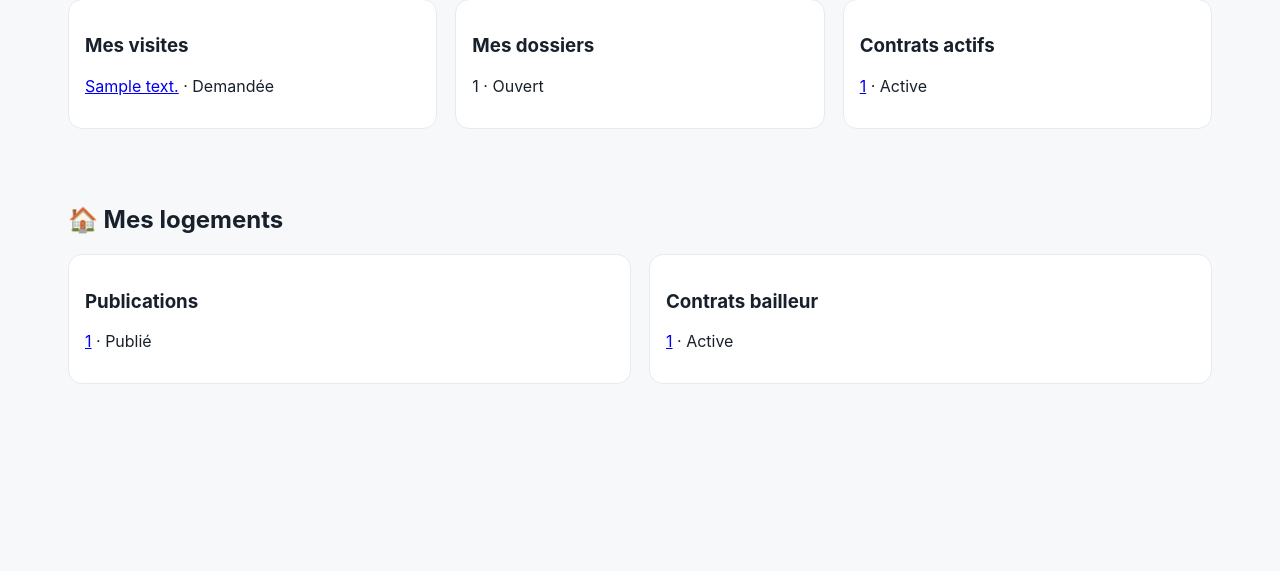
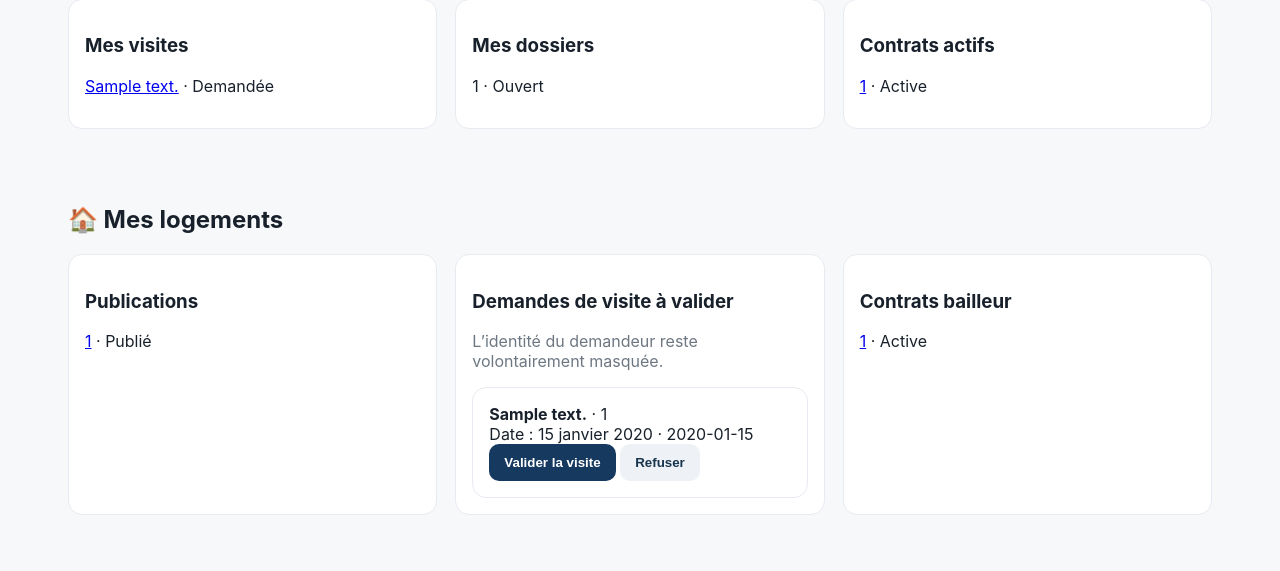
Before and after one commit to biggeff1/Fasthome, a Django app: page /dashboard/ in a window 1280 px wide. Shown: the part 279-850 px from the top of the page. Before the commit the page ends 663 px from the top, so only its background shows below. Run offline with Django 4.2, Linux system fonts and the light colour scheme; a user stored in the database is signed in; tables that the repository leaves empty hold one stand-in row (values such as "Sample post").

Commit message:
Complete tenant and landlord visit interactions

```diff
--- a/templates/dashboard/activity.html
+++ b/templates/dashboard/activity.html
@@ -1 +1,60 @@
-{% extends 'base.html' %}{% block title %}Mon activité — Fasthome{% endblock %}{% block content %}<main class="container"><h1>Mon activité</h1><section class="section"><h2>🔎 Mes locations</h2><div class="grid"><div class="list-item"><h3>Mes visites</h3>{% for v in visits %}<p><a href="/visits/{{ v.visit_id }}/decision/">{{ v.visit_id }}</a> · {{ v.get_status_display }}</p>{% empty %}<p class="muted">Aucune visite.</p>{% endfor %}</div><div class="list-item"><h3>Mes dossiers</h3>{% for c in cases %}<p>{{ c.case_id }} · {{ c.get_status_display }}</p>{% empty %}<p class="muted">Aucun dossier.</p>{% endfor %}</div><div class="list-item"><h3>Contrats actifs</h3>{% for l in leases %}<p><a href="{% url 'lease_detail' l.lease_id %}">{{ l.lease_id }}</a> · {{ l.get_status_display }}</p>{% empty %}<p class="muted">Aucune location.</p>{% endfor %}</div></div></section><section class="section"><h2>🏠 Mes logements</h2><div class="grid"><div class="list-item"><h3>Publications</h3>{% for p in properties %}<p><a href="{% url 'property_edit' p.property_id %}">{{ p.property_id }}</a> · {{ p.publication.get_status_display }}</p>{% empty %}<p class="muted">Aucune publication.</p>{% endfor %}</div><div class="list-item"><h3>Contrats bailleur</h3>{% for l in landlord_leases %}<p><a href="{% url 'lease_detail' l.lease_id %}">{{ l.lease_id }}</a> · {{ l.get_status_display }}</p>{% empty %}<p class="muted">Aucun contrat.</p>{% endfor %}</div></div></section></main>{% endblock %}
+{% extends 'base.html' %}
+{% block title %}Mon activité — Fasthome{% endblock %}
+{% block content %}
+<main class="container">
+  <h1>Mon activité</h1>
+
+  <section class="section">
+    <h2>🔎 Mes locations</h2>
+    <div class="grid">
+      <div class="list-item">
+        <h3>Mes visites</h3>
+        {% for v in visits %}
+          <p><a href="{% url 'tenant_decision' v.visit_id %}">{{ v.visit_id }}</a> · {{ v.get_status_display }}</p>
+          {% if v.status == 'COMPLETED' %}
+            <form method="post" action="{% url 'tenant_decision' v.visit_id %}"><input type="hidden" name="action" value="take">{% csrf_token %}<button class="btn btn-primary">Prendre le logement</button></form>
+            <form method="post" action="{% url 'tenant_decision' v.visit_id %}"><input type="hidden" name="action" value="decline">{% csrf_token %}<button class="btn btn-light">Ne pas le prendre</button></form>
+          {% endif %}
+        {% empty %}<p class="muted">Aucune visite.</p>{% endfor %}
+      </div>
+      <div class="list-item">
+        <h3>Mes dossiers</h3>
+        {% for c in cases %}<p>{{ c.case_id }} · {{ c.get_status_display }}</p>{% empty %}<p class="muted">Aucun dossier.</p>{% endfor %}
+      </div>
+      <div class="list-item">
+        <h3>Contrats actifs</h3>
+        {% for l in leases %}<p><a href="{% url 'lease_detail' l.lease_id %}">{{ l.lease_id }}</a> · {{ l.get_status_display }}</p>{% empty %}<p class="muted">Aucune location.</p>{% endfor %}
+      </div>
+    </div>
+  </section>
+
+  <section class="section">
+    <h2>🏠 Mes logements</h2>
+    <div class="grid">
+      <div class="list-item">
+        <h3>Publications</h3>
+        {% for p in properties %}<p><a href="{% url 'property_edit' p.property_id %}">{{ p.property_id }}</a> · {{ p.publication.get_status_display }}</p>{% empty %}<p class="muted">Aucune publication.</p>{% endfor %}
+      </div>
+      <div class="list-item">
+        <h3>Demandes de visite à valider</h3>
+        <p class="muted">L’identité du demandeur reste volontairement masquée.</p>
+        {% for v in landlord_visit_requests %}
+          <div class="list-item">
+            <strong>{{ v.visit_id }}</strong> · {{ v.property.property_id }}<br>
+            Date : {{ v.requested_date }}{% if v.requested_time_slot %} · {{ v.requested_time_slot }}{% endif %}
+            <form method="post" action="{% url 'landlord_visit_decision' v.visit_id %}">
+              {% csrf_token %}
+              <button class="btn btn-primary" name="action" value="approve">Valider la visite</button>
+              <button class="btn btn-light" name="action" value="refuse">Refuser</button>
+            </form>
+          </div>
+        {% empty %}<p class="muted">Aucune demande en attente.</p>{% endfor %}
+      </div>
+      <div class="list-item">
+        <h3>Contrats bailleur</h3>
+        {% for l in landlord_leases %}<p><a href="{% url 'lease_detail' l.lease_id %}">{{ l.lease_id }}</a> · {{ l.get_status_display }}</p>{% empty %}<p class="muted">Aucun contrat.</p>{% endfor %}
+      </div>
+    </div>
+  </section>
+</main>
+{% endblock %}
```
